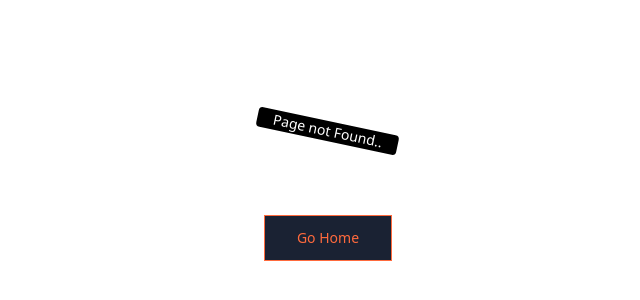
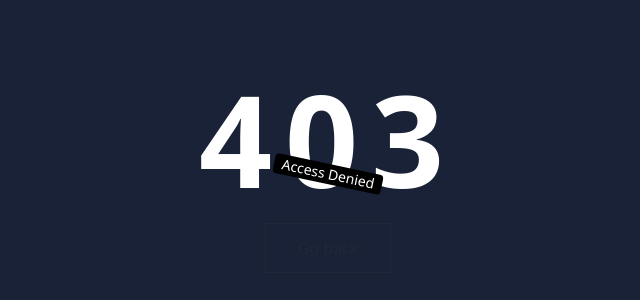
Before and after one commit to raman-0O7/lms-frontend, a React (Vite) app: page /denied in a window 1280 px wide. Before the commit this address had no page. Shown: the part 226-526 px from the top of the page, without its empty margins (312-952 px from the left). Built offline with nearby package versions, Linux system fonts and the light colour scheme.

Commit message:
Added denied page

```diff
--- a/src/App.jsx
+++ b/src/App.jsx
@@ -5,6 +5,7 @@ import { Route, Routes } from 'react-router-dom';
 import AboutUs from './Pages/AboutUs';
 import Contact from './Pages/Contact';
 import CourseList from './Pages/Course/CourseList';
+import DeniedPage from './Pages/DeniedPage';
 import HomePage from './Pages/HomePage';
 import Login from './Pages/Login';
 import NotFound from './Pages/NotFound';
@@ -21,6 +22,7 @@ function App() {
         <Route path='/login' element={<Login />} />
         <Route path='/courses' element={<CourseList />} />
         <Route path='/contact' element={<Contact />} />
+        <Route path='/denied' element={<DeniedPage />} />
         <Route path='*' element={<NotFound />} />
       </Routes>
     </>
--- a/src/HomeLayout.jsx
+++ b/src/HomeLayout.jsx
@@ -40,7 +40,7 @@ function HomeLayout({ children }) {
             <div className="drawer text-white w-fit absolute left-0 z-50">
                 <input id="my-drawer" type="checkbox" className="drawer-toggle" />
                 <div className="drawer-content">
-                    <label htmlFor="my-drawer" className="relative cursor-pointer l inline-block">
+                    <label htmlFor="my-drawer" className="relative cursor-pointer inline-block">
                         <FiMenu size={"32px"} onClick={changeWidth} className="text-white font-bold m-4"/>
                     </label>
 
@@ -58,7 +58,7 @@ function HomeLayout({ children }) {
                             </button>
                         </li>
                         <li>
-                            <Link to="/home">Home</Link>
+                            <Link to="/">Home</Link>
                         </li>
                         {isLoggedIn && role === "ADMIN" &&
                             (<li>
--- a/src/Pages/Contact.jsx
+++ b/src/Pages/Contact.jsx
@@ -1,8 +1,9 @@
 import { useState } from "react";
 import toast from "react-hot-toast";
+
+import axiosInstance from "../Helpers/axiosInstance";
+import { isEmail } from "../Helpers/checkValidation";
 import HomeLayout from "../HomeLayout";
-import { isEmail } from "../Helpers/checkValidation";
-import axiosInstance from "../Helpers/axiosInstance";
 
 function Contact() {
   const [userInput, setUserInput] = useState({
--- /dev/null
+++ b/src/Pages/DeniedPage.jsx
@@ -0,0 +1,22 @@
+import { useNavigate } from "react-router-dom";
+
+function DeniedPage() {
+  const navigate = useNavigate();
+  return (
+    <main className="h-screen w-full flex flex-col justify-center items-center bg-[#1A2238]">
+      <h1 className="text-9xl font-extrabold tracking-widest text-white">
+        403
+      </h1>
+      <div className="bg-black text-white px-2 rounded text-sm rotate-12 absolute">
+        Access Denied
+      </div>
+      <button onClick={() => navigate(-1)} className="mt-5">
+        <span className="relative block py-3 px-8 bg-[#1A2238] border border-current">
+          Go back
+        </span>
+      </button>
+    </main>
+  )
+}
+
+export default DeniedPage;
--- a/src/Pages/NotFound.jsx
+++ b/src/Pages/NotFound.jsx
@@ -1,4 +1,4 @@
-import { useNavigate, useNavigation } from "react-router-dom";
+import { useNavigate } from "react-router-dom";
 
 function NotFound() {
     const navigate = useNavigate();
```
